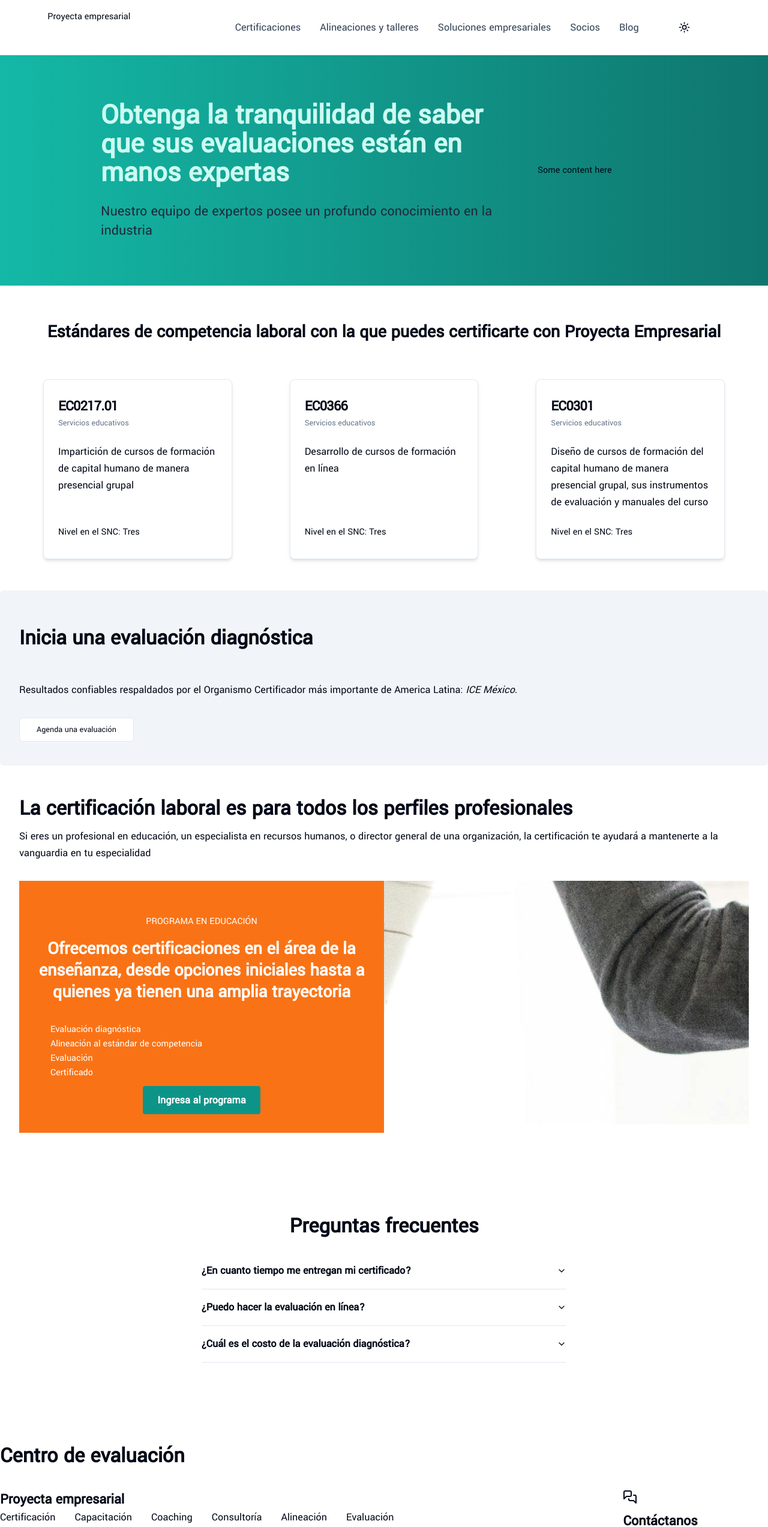
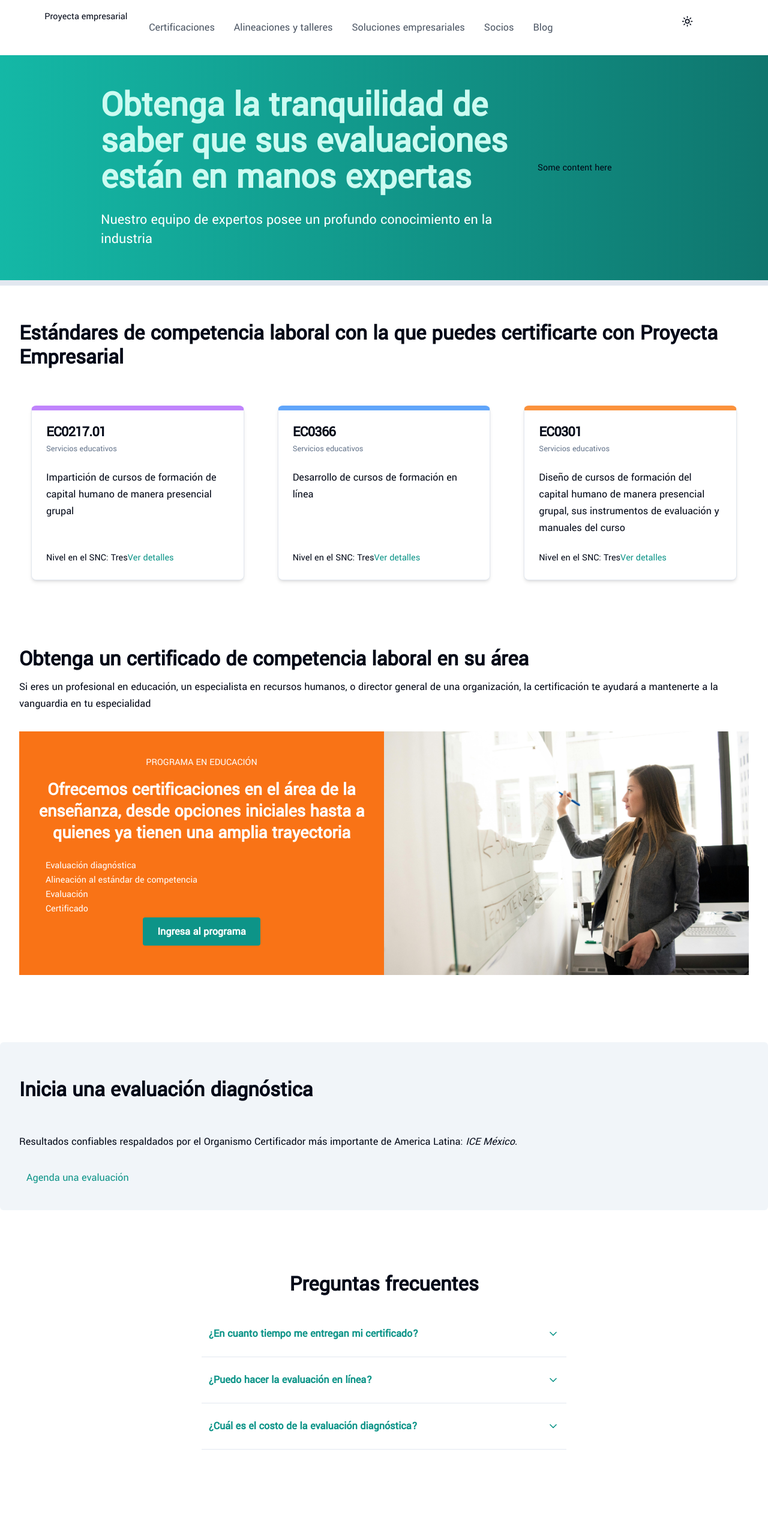
Before and after one commit to esphiritu/centro-evaluacion, a Next.js app: page /certificaciones in a window 1280 px wide. Shown: the top 2545 px of the page at 60% size. Built offline with nearby package versions, Linux system fonts and the light colour scheme.

Commit message:
I refined the ProgramsCard component, making it to adjust smaller screens

```diff
--- a/src/app/asesor/page.js
+++ b/src/app/asesor/page.js
@@ -1,7 +1,7 @@
 export default function Asesor() {
     return (
     <main className="w-full lg:w-5/6 m-auto">
-      <h1 className="text-3xl font-bold py-4">Regístrate para una sesión con un asesor</h1>
+      <h1 className="text-3xl font-bold py-4">Agenda una sesión informativa con un asesor</h1>
     </main>
     );
   }
--- a/src/app/certificaciones/page.js
+++ b/src/app/certificaciones/page.js
@@ -21,6 +21,7 @@ import { MessagesSquare } from "lucide-react";
 // Custom components
 import ProgramsCard from "@/components/molecules/ProgramsCard";
 
+// Data
 const estandares = [
   {
     id: "EC0217.01",
@@ -28,6 +29,7 @@ const estandares = [
     description: "Servicios educativos",
     content: "Impartición de cursos de formación de capital humano de manera presencial grupal",
     snc: "Tres",
+    borColor: "border-t-purple-400",
   },
   {
     id: "EC0366",
@@ -35,6 +37,7 @@ const estandares = [
     description: "Servicios educativos",
     content: "Desarrollo de cursos de formación en línea",
     snc: "Tres",
+    borColor: "border-t-blue-400",
   },
   {
     id: "EC0301",
@@ -42,28 +45,26 @@ const estandares = [
     description: "Servicios educativos",
     content: "Diseño de cursos de formación del capital humano de manera presencial grupal, sus instrumentos de evaluación y manuales del curso",
     snc: "Tres",
+    borColor: "border-t-orange-400"
   },
 ]
-
-
-
 
 export default function Certificaciones(params) {
   return (
     <main className="">
-      <div className="flex flex-col justify-center items-center md:flex-row w-full min-h-96 bg-gradient-to-r from-teal-500 to-teal-700 mx-auto">
+      <div className="flex flex-col justify-center items-center md:flex-row w-full min-h-96 bg-gradient-to-r from-teal-500 to-teal-700 border-b-[9px] mx-auto">
           <div className="w-full md:w-3/5 px-10 ">
-              <h5 className="text-4xl md:text-5xl text-center text-teal-100 md:text-left font-bold py-3">Obtenga la tranquilidad de saber que sus evaluaciones están en manos expertas</h5>
-              <p className="text-lg md:text-2xl text-center text-slate-800 md:text-left py-3">Nuestro equipo de expertos posee un profundo conocimiento en la industria</p>
+              <h5 className="text-4xl md:text-6xl text-center text-teal-100 md:text-left font-bold py-3">Obtenga la tranquilidad de saber que sus evaluaciones están en manos expertas</h5>
+              <p className="text-lg md:text-2xl text-center text-white md:text-left py-3">Nuestro equipo de expertos posee un profundo conocimiento en la industria</p>
           </div>
           <div className="w-full md:w-1/5">Some content here</div>
       </div>
       <section className="container py-5">
-        <h1 className="text-2xl md:text-3xl font-bold text-center py-10">Estándares de competencia laboral con la que puedes certificarte con Proyecta Empresarial</h1>
+        <h1 className="text-2xl md:text-4xl font-bold text-left py-10">Estándares de competencia laboral con la que puedes certificarte con Proyecta Empresarial</h1>
         <div className="grid grid-cols-1 lg:grid-cols-3 gap-4 auto-cols-max mt-5">
           {estandares.map((estandar => {
             return (
-              <Card key={estandar.id} className="dark:hover:bg-slate-800 hover:bg-slate-100 lg:mx-10 py-2">
+              <Card key={estandar.id} className={`lg:mx-2 xl:mx-5 ${estandar.borColor}`}>
                 <CardHeader>
                   <CardTitle>{estandar.title}</CardTitle>
                   <CardDescription>{estandar.description}</CardDescription>
@@ -72,7 +73,12 @@ export default function Certificaciones(params) {
                   <p className="text-lg">{estandar.content}</p>
                 </CardContent>
                 <CardFooter>
-                  <p>Nivel en el SNC: {estandar.snc}</p>
+                  <div className="flex flex-row">
+                    <p>Nivel en el SNC: {estandar.snc}</p>
+                    <div>
+                      <Link href="./" className="text-teal-600 hover:text-teal-700 hover:underline" title="Ver detalles del estándar de competencia">Ver detalles</Link>
+                    </div>
+                  </div>
                 </CardFooter>
               </Card>
             )
@@ -81,36 +87,38 @@ export default function Certificaciones(params) {
           }
         </div>
       </section>
-      <section className="container py-10 w-full bg-slate-100 rounded-md mt-8">
-          <h1 className=" text-3xl md:text-4xl font-bold py-5">Inicia una evaluación diagnóstica</h1>
-          <p className="text-lg py-8">Resultados confiables respaldados por el Organismo Certificador más importante de America Latina: <em>ICE México</em>.</p>
-          <Link href="./asesor" className={buttonVariants({ variant: "outline" })}>
-              <span className="py-3 px-3 text-md">Agenda una evaluación</span>
-          </Link>
-        </section>
-      <section className="container py-10 w-full">
-          <h2 className="scroll-m-20 text-3xl font-bold tracking-normal lg:text-4xl py-3">La certificación laboral es para todos los perfiles profesionales</h2>
+
+      <section className="container w-full py-10 my-10">
+          <h2 className="scroll-m-20 text-3xl font-bold tracking-normal lg:text-4xl py-3">Obtenga un certificado de competencia laboral en su área</h2>
           <p className="text-lg ">Si eres un profesional en educación, un especialista en recursos humanos, o director general de una organización, la certificación te ayudará a mantenerte a la vanguardia en tu especialidad</p>
           <ProgramsCard />
       </section>
 
+      <section className="container w-full bg-slate-100 dark:bg-slate-900 rounded-md py-10 my-10">
+        <h1 className=" text-3xl md:text-4xl font-bold py-5">Inicia una evaluación diagnóstica</h1>
+        <p className="text-lg py-8">Resultados confiables respaldados por el Organismo Certificador más importante de America Latina: <em>ICE México</em>.</p>
+        <Link href="./asesor" className="text-lg text-teal-600">
+            <span className="py-3 px-3 text-md">Agenda una evaluación</span>
+        </Link>
+      </section>
+
       <section className="container mx-auto mb-15 py-10">
         <h2 className="text-center text-4xl font-bold py-6">Preguntas frecuentes</h2>
-        <Accordion type="single" collapsible className="w-full md:w-1/2 m-auto">
+        <Accordion type="single" collapsible className="w-full md:w-1/2 m-auto ">
           <AccordionItem value="item-1">
-            <AccordionTrigger className="text-lg font-bold">¿En cuanto tiempo me entregan mi certificado?</AccordionTrigger>
+            <AccordionTrigger className="font-bold">¿En cuanto tiempo me entregan mi certificado?</AccordionTrigger>
             <AccordionContent>
               En promedio, 30 días a partir de la evaluación
             </AccordionContent>
           </AccordionItem>
           <AccordionItem value="item-2">
-            <AccordionTrigger className="text-lg font-bold">¿Puedo hacer la evaluación en línea?</AccordionTrigger>
+            <AccordionTrigger className="font-bold">¿Puedo hacer la evaluación en línea?</AccordionTrigger>
             <AccordionContent>
               En algunos casos, dependiendo del estándar de competencia al que estés aplicando. Algunos estándares de competencia lo permiten, mientras que otros no.
             </AccordionContent>
           </AccordionItem>
           <AccordionItem value="item-3">
-            <AccordionTrigger className="text-lg font-bold">¿Cuál es el costo de la evaluación diagnóstica?</AccordionTrigger>
+            <AccordionTrigger className="font-bold">¿Cuál es el costo de la evaluación diagnóstica?</AccordionTrigger>
             <AccordionContent>
               Ninguno. La evalución diagnóstica la ofrecemos gratis.
             </AccordionContent>
@@ -133,9 +141,10 @@ export default function Certificaciones(params) {
             </ul>
             <p>Cédula de acreditación: CE009241.2024</p>
           </div>
+          <div className="py-5">Buzón de quejas</div>
           <div className="py-5">
             <MessagesSquare size={24}/>
-            <p className="text-2xl font-bold py-3">Contáctanos</p>
+            <p className="text-2xl font-bold py-5">Contáctanos</p>
             <p>¿Tienes alguna pregunta sobre algo?<br />
               Comunícate con nosotros <br />
               Nos dará un gusto atenderte<br />
--- a/src/components/molecules/DesktopNavigation.jsx
+++ b/src/components/molecules/DesktopNavigation.jsx
@@ -8,7 +8,7 @@ export default function DesktopNavigation({ links }) {
             {links.map((link) => (
               <li key={link.href} className="px-1">
                 <Link
-                  className="px-3 py-2 text-2xl md:text-lg  text-slate-700 hover:text-slate-950 rounded-md hover:bg-slate-100 bg-transparent transition-all duration-300 ease-in-out"
+                  className="px-3 py-2 text-2xl md:text-lg text-gray-600 hover:bg-slate-100 rounded-md hover:text-teal-700 white bg-transparent transition-all duration-300 ease-in-out"
                   href={link.href}
                   alt={link.alt}>
                     {link.text}
--- a/src/components/molecules/ProgramsCard.jsx
+++ b/src/components/molecules/ProgramsCard.jsx
@@ -12,7 +12,7 @@ const programs = [
     ProgramPicText: "Maestra frente al pizarrón en una clase",
     programPic: teacherPic,
     flexColDirection: "flex-col-reverse",
-    flexRowDirection: "md:flex-row",
+    flexRowDirection: "lg:flex-row",
     bgColor:"bg-orange-500",
   },
 ]
@@ -22,27 +22,31 @@ const programs = [
 export default function ProgramsCard() {
   return (
         programs.map((program => (
-        <div className={`flex ${program.flexColDirection} ${program.flexRowDirection} my-8 rounded w-full`}>
-          <div className={`text-center text-white ${program.bgColor} py-10 px-8 w-full md:w-1/2`}>
-            <h3 className="uppercase py-4">{program.ProgramName}</h3>
-            <p className="text-2xl md:text-3xl font-semibold">{program.ProgramDescription}</p>
-            <ul className="text-left p-5 mt-3">
+        <div className={`flex ${program.flexColDirection} ${program.flexRowDirection} md:my-8 rounded w-full`}>
+          <div className={`text-center text-white ${program.bgColor} py-6 px-8 w-full lg:w-1/2`}>
+            <h3 className="uppercase py-2 md:py-4">{program.ProgramName}</h3>
+            <p className="text-3xl lg:text-3xl font-semibold">{program.ProgramDescription}</p>
+            <ul className="text-left p-3 mt-3">
               <li>Evaluación diagnóstica</li>
               <li>Alineación al estándar de competencia</li>
               <li>Evaluación</li>
               <li>Certificado</li>
             </ul>
-            <Link href={program.ProgramHrefLink} className="group transition-all duration-300 ease-in-out bg-teal-600 hover:bg-teal-700 px-6 py-3 mx-2 md:mx-4 rounded-sm text-white text-base font-bold md:text-lg mt-6">
+            <Link href={program.ProgramHrefLink} className="transition-all duration-300 ease-in-out bg-teal-600 hover:bg-teal-900 px-6 py-3 mx-4 rounded-sm hover:text-white text-base font-bold md:text-lg mt-2 md:mt-6">
               Ingresa al programa
             </Link>
           </div>
-          <div className="w-full md:w-1/2">
+          <div className="w-full lg:w-1/2 relative">
             <Image
               src={program.programPic}
               alt={program.ProgramPicText}
-              quality={100}
-              sizes="40vw 60vw"
-              style={{objectFit: 'none',}}
+              quality={75}
+              sizes="(max-width: 1024px) 100vw, (max-width: 1200px) 50vw,"
+              style={{
+                width: '100%',
+                height: 'auto',
+                objectFit:'cover',
+              }}
             />
           </div>
         </div>
--- a/src/components/organisms/HybridHeader.jsx
+++ b/src/components/organisms/HybridHeader.jsx
@@ -43,13 +43,12 @@ export default function HybridHeader () {
   ]
   return (
     <header className="flex justify-between md:justify-around content-center relative py-4">
-      <span className="block">
-        <Link href={"/"}>Proyecta empresarial</Link>
-      </span>
-      <div className="flex justify-end items-center">
+      <span className="flex justify-start">
+        <Link href={"/"} className="mr-5">Proyecta empresarial</Link>
         {/* Render desktop navigation using server-side data */}
         <DesktopNavigation links={navigation} />
-
+      </span>
+      <div className="flex justify-between">
         {/* Mobile menu toggle wrapped with client component */}
         <MobileMenuToggle links={navigation} />
       </div>
--- a/src/components/ui/accordion.jsx
+++ b/src/components/ui/accordion.jsx
@@ -9,7 +9,7 @@ import { cn } from "@/lib/utils"
 const Accordion = AccordionPrimitive.Root
 
 const AccordionItem = React.forwardRef(({ className, ...props }, ref) => (
-  <AccordionPrimitive.Item ref={ref} className={cn("border-b", className)} {...props} />
+  <AccordionPrimitive.Item ref={ref} className={cn("border-b group", className)} {...props} />
 ))
 AccordionItem.displayName = "AccordionItem"
 
@@ -18,12 +18,12 @@ const AccordionTrigger = React.forwardRef(({ className, children, ...props }, re
     <AccordionPrimitive.Trigger
       ref={ref}
       className={cn(
-        "flex flex-1 items-center justify-between py-4 font-medium transition-all hover:underline [&[data-state=open]>svg]:rotate-180",
+        "flex flex-1 items-center justify-between py-6 font-medium text-teal-600 text-xl md:text-lg transition-all hover:underline [&[data-state=open]>svg]:rotate-180 px-3",
         className
       )}
       {...props}>
       {children}
-      <ChevronDown className="h-4 w-4 shrink-0 transition-transform duration-200" />
+      <ChevronDown className="h-5 w-5 shrink-0 transition-transform duration-200 group-hover:text-teal-700" />
     </AccordionPrimitive.Trigger>
   </AccordionPrimitive.Header>
 ))
@@ -32,7 +32,7 @@ AccordionTrigger.displayName = AccordionPrimitive.Trigger.displayName
 const AccordionContent = React.forwardRef(({ className, children, ...props }, ref) => (
   <AccordionPrimitive.Content
     ref={ref}
-    className="overflow-hidden text-sm transition-all data-[state=closed]:animate-accordion-up data-[state=open]:animate-accordion-down"
+    className="overflow-hidden text-lg transition-all data-[state=closed]:animate-accordion-up data-[state=open]:animate-accordion-down"
     {...props}>
     <div className={cn("pb-4 pt-0", className)}>{children}</div>
   </AccordionPrimitive.Content>
--- a/src/components/ui/card.jsx
+++ b/src/components/ui/card.jsx
@@ -5,7 +5,7 @@ import { cn } from "@/lib/utils"
 const Card = React.forwardRef(({ className, ...props }, ref) => (
   <div
     ref={ref}
-    className={cn("flex flex-col rounded-lg border bg-card text-card-foreground shadow-md", className)}
+    className={cn("flex flex-col rounded-lg border bg-card text-card-foreground shadow-md border-t-8", className)}
     {...props} />
 ))
 Card.displayName = "Card"
--- a/src/components/ui/carousel.jsx
+++ b/src/components/ui/carousel.jsx
@@ -157,7 +157,7 @@ const CarouselPrevious = React.forwardRef(({ className, variant = "outline", siz
       ref={ref}
       variant={variant}
       size={size}
-      className={cn("absolute  h-8 w-8 rounded-full shadow-md", orientation === "horizontal"
+      className={cn("absolute  h-9 w-9 rounded-full shadow-md hover:text-teal-700", orientation === "horizontal"
         ? "-left-12 top-1/2 -translate-y-1/2"
         : "-top-12 left-1/2 -translate-x-1/2 rotate-90", className)}
       disabled={!canScrollPrev}
@@ -178,7 +178,7 @@ const CarouselNext = React.forwardRef(({ className, variant = "outline", size =
       ref={ref}
       variant={variant}
       size={size}
-      className={cn("absolute h-8 w-8 rounded-full shadow-md", orientation === "horizontal"
+      className={cn("absolute h-9 w-9 rounded-full shadow-md hover:text-teal-700", orientation === "horizontal"
         ? "-right-12 top-1/2 -translate-y-1/2"
         : "-bottom-12 left-1/2 -translate-x-1/2 rotate-90", className)}
       disabled={!canScrollNext}
```
Also changed, not shown: src/app/layout.js (+11 -5 lines), src/app/page.js (+59 -25 lines), src/components/atoms/MobileMenuToggle.jsx (+22 -3 lines), src/utilities/dark-light-functionality/ModeToggle.jsx (+4 -4 lines).
